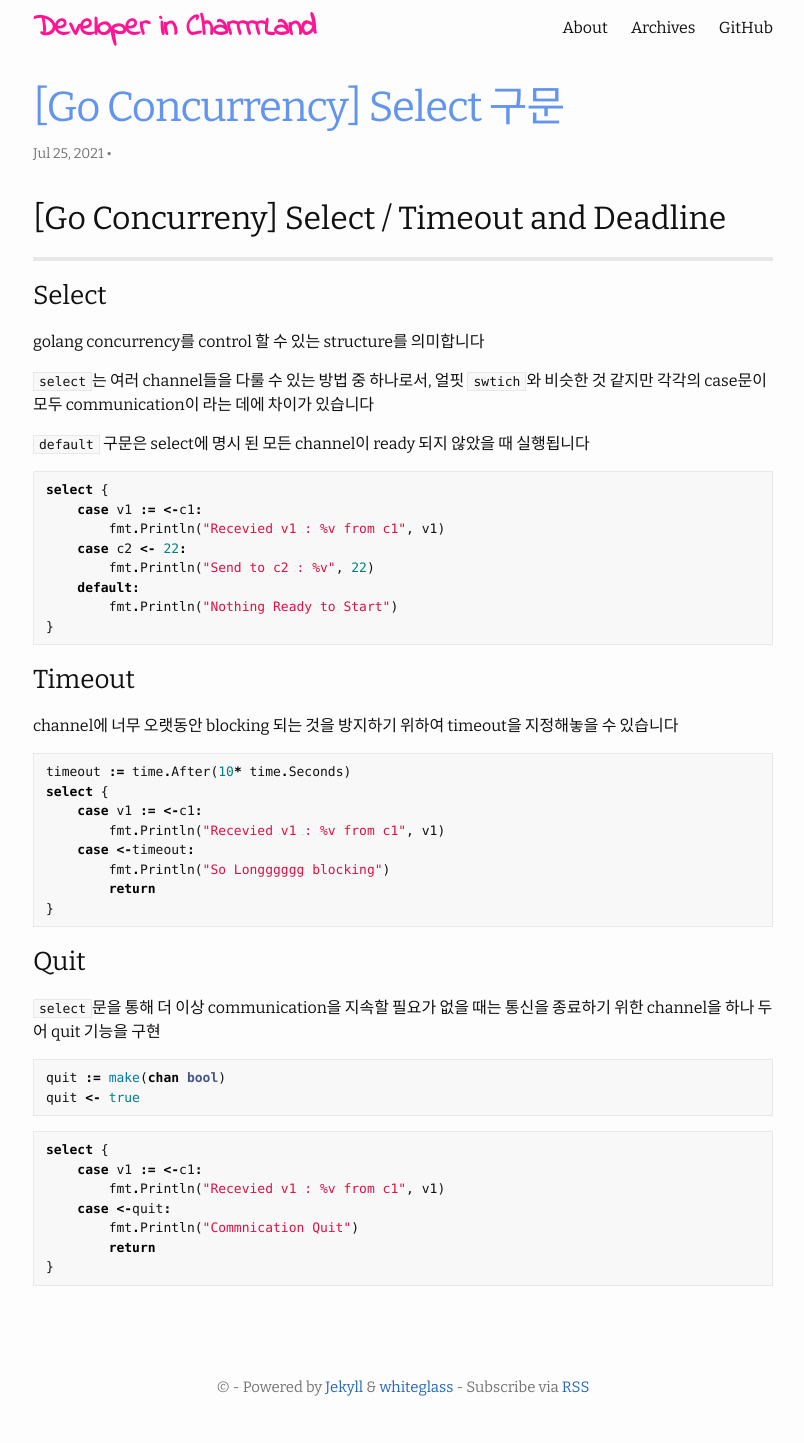
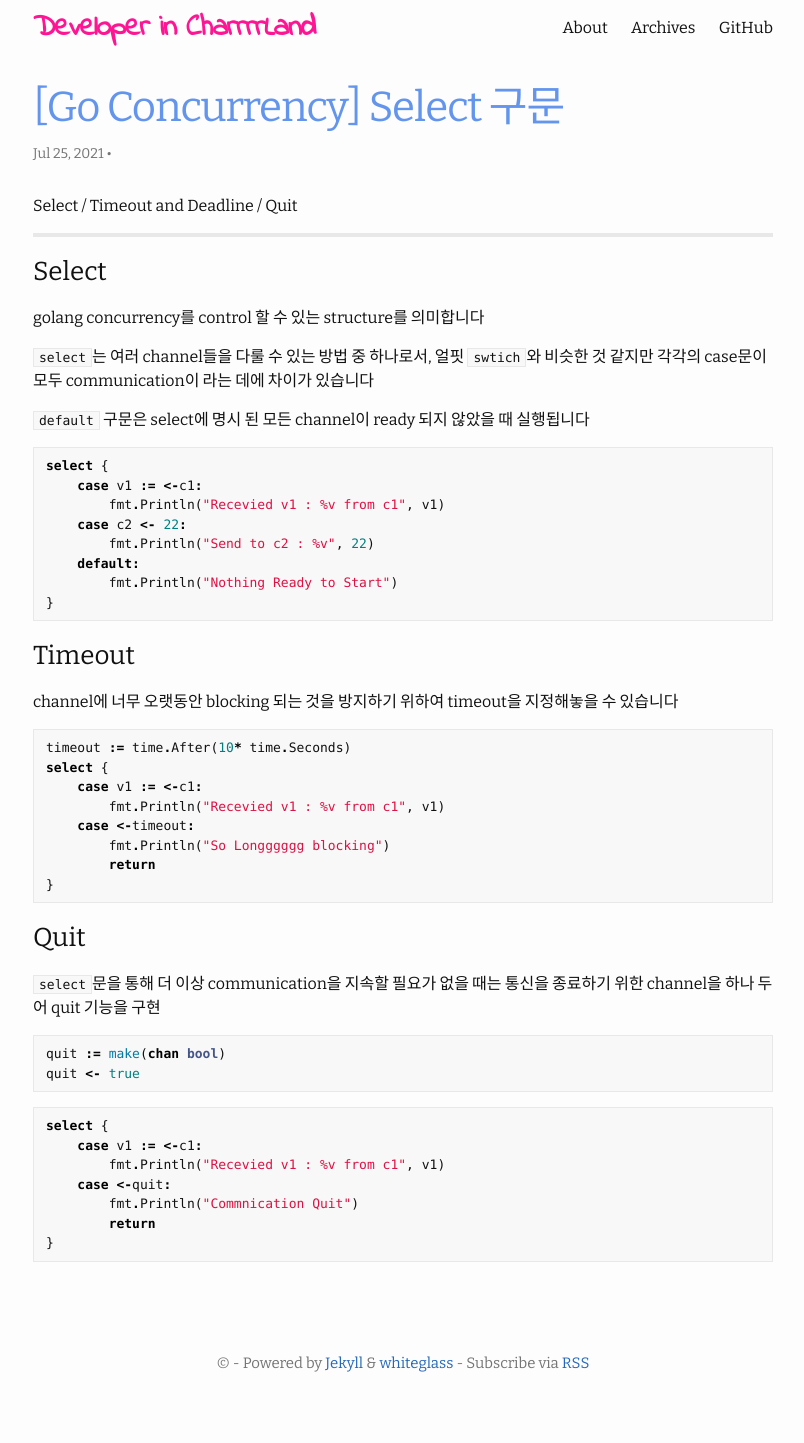
Before and after one commit to jiwonCha/jiwonCha.github.io, a Jekyll site: the page built from _posts/2021-07-25-golang-concurrency-1.md, in a window 1280 px wide. Shown: the whole page, without its empty margins (237-1041 px from the left). Built offline with Jekyll 4.4.1, drawn with Linux system fonts in a browser that asks for light colours; comment, search, counter and statistics services are not loaded; after the commit the page ends 1419 px from its top, so only the background shows below that.

Commit message:
update posts

```diff
--- a/_posts/2021-07-25-golang-concurrency-1.md
+++ b/_posts/2021-07-25-golang-concurrency-1.md
@@ -5,7 +5,7 @@ date:   2021-07-25 15:01:00 +0900
 categories: Go Resource
 ---
 
-## [Go Concurreny] Select / Timeout and Deadline
+Select / Timeout and Deadline / Quit
 
 ----------
 
```
Also changed, not shown: _posts/2019-11-19-measure-golang-resource.md (+0 -2 lines).
